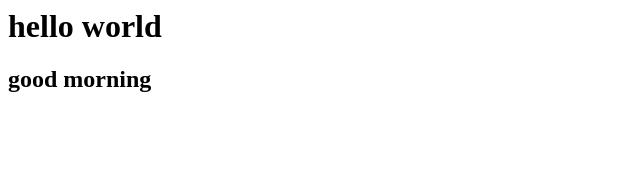
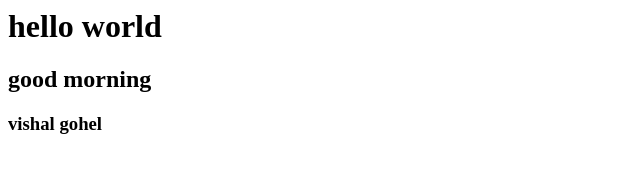
Before and after one commit to Vagohel1009/Employee_Management, a plain HTML site: page index.html in a window 1280 px wide. Shown: the whole page, without its empty margins (0-640 px from the left). Drawn offline with Linux system fonts and the light colour scheme.

Commit message:
git commit -m "updated" :

```diff
--- a/index.html
+++ b/index.html
@@ -1,2 +1,3 @@
 <h1>hello world</h1>
 <h2>good morning</h2>
+<h3>vishal gohel</h3>
```
